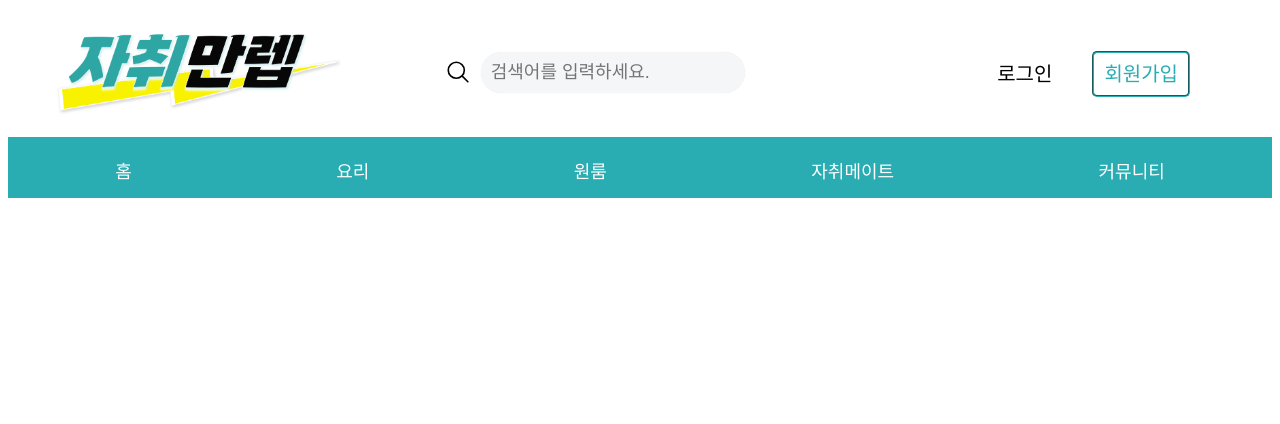
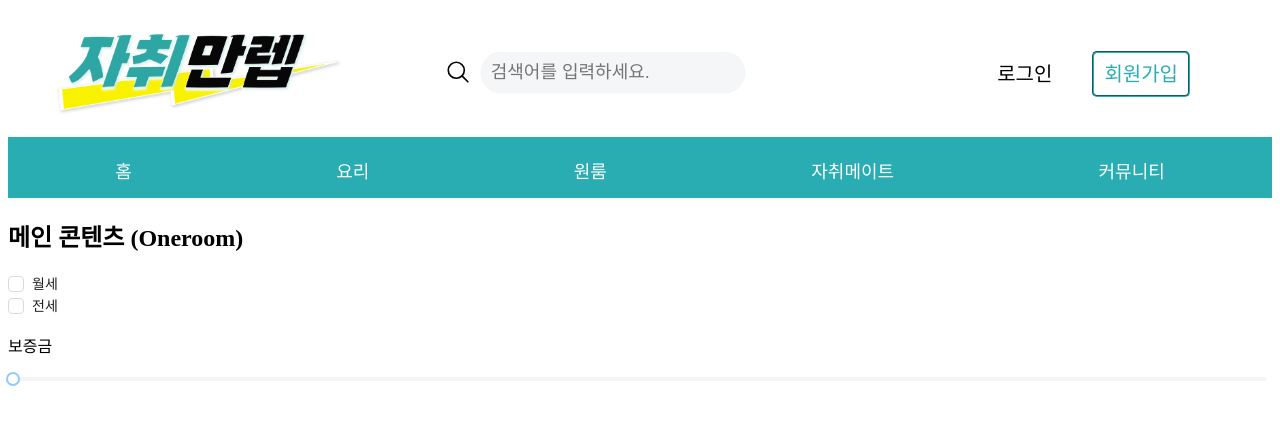
Before and after one commit to 2024-Hansung-Capstone/projectj-frontend, a React (Create React App) app: page /Oneroom in a window 1280 px wide. Shown: the top 424 px of the page. Built offline with nearby package versions, Linux system fonts and the light colour scheme; a web font is replaced by a local one.

Commit message:
oneroom page(unfinished)

```diff
--- a/package.json
+++ b/package.json
@@ -6,6 +6,7 @@
     "@testing-library/jest-dom": "^5.17.0",
     "@testing-library/react": "^13.4.0",
     "@testing-library/user-event": "^13.5.0",
+    "antd": "^5.14.0",
     "react": "^18.2.0",
     "react-dom": "^18.2.0",
     "react-icons": "^5.0.1",
--- a/src/App.js
+++ b/src/App.js
@@ -7,6 +7,7 @@ import HeaderA from "./pages/AfterLogin/Header";
 import HomeA from "./pages/AfterLogin/Home";
 import MateA from "./pages/BeforeLogin/Mate";
 import CommunityA from "./pages/AfterLogin/Community";
+import Oneroom from "./pages/AfterLogin/Oneroom";
 
 // BeforeLogin
 import HeaderB from "./pages/BeforeLogin/Header";
@@ -34,6 +35,7 @@ function App() {
             <Route path="/Community" element={isAuthenticated ? <CommunityB /> : <CommunityA />} />
             <Route path="/Login" element={<Login />}/>
             <Route path="/Signup" element={<Signup />}/>
+            <Route path="/Oneroom" element={<Oneroom />} />
           </Routes>
         </div>
         <div className="footer-section"></div>
--- a/src/components/Category.js
+++ b/src/components/Category.js
@@ -8,10 +8,13 @@ const Category = () => {
   return (
     <div className="category-container">
       {categories.map((category, index) => (
-        <Link key={index} to={category === "홈" ? '/' : category === "자취메이트" ? '/Mate' : `/${category.toLowerCase()}`} className="category-item">
+        <Link
+          key={index}
+          to={category === "홈" ? '/' : category === "자취메이트" ? '/Mate' : category === "원룸" ? '/Oneroom' : `/${category.toLowerCase()}`}
+          className="category-item"
+        >
           {category}
-        </Link>  // 카테고리 링크 위치
-
+        </Link>
       ))}
     </div>
   );
--- /dev/null
+++ b/src/components/FilterBar.js
@@ -0,0 +1,63 @@
+import React from 'react';
+import { Checkbox, Slider } from 'antd'; // 예시로 Ant Design의 Checkbox와 Slider 컴포넌트 사용
+
+const FilterBar = ({
+  isMonthly,
+  isJeonse,
+  jeonseAmount,
+  depositAmount,
+  monthlyRent,
+  onMonthlyChange,
+  onJeonseChange,
+  onJeonseAmountChange,
+  onDepositAmountChange,
+  onMonthlyRentChange,
+}) => {
+  return (
+    <div className='filter-bar-container'>
+      <div className='filter-item'>
+        <Checkbox checked={isMonthly} onChange={onMonthlyChange}>
+          월세
+        </Checkbox>
+      </div>
+      <div className='filter-item'>
+        <Checkbox checked={isJeonse} onChange={onJeonseChange}>
+          전세
+        </Checkbox>
+      </div>
+      {isJeonse && (
+        <div className='filter-item'>
+          <p>전세금</p>
+          <Slider
+            min={0}
+            max={100000000} // 최대 전세금 범위 설정
+            value={jeonseAmount}
+            onChange={onJeonseAmountChange}
+          />
+        </div>
+      )}
+      <div className='filter-item'>
+        <p>보증금</p>
+        <Slider
+          min={0}
+          max={100000000} // 최대 보증금 범위 설정
+          value={depositAmount}
+          onChange={onDepositAmountChange}
+        />
+      </div>
+      {isMonthly && (
+        <div className='filter-item'>
+          <p>월세</p>
+          <Slider
+            min={0}
+            max={5000000} // 최대 월세 범위 설정
+            value={monthlyRent}
+            onChange={onMonthlyRentChange}
+          />
+        </div>
+      )}
+    </div>
+  );
+};
+
+export default FilterBar;
--- /dev/null
+++ b/src/pages/AfterLogin/Oneroom.js
@@ -0,0 +1,65 @@
+import React, { useState } from 'react';
+import { Link } from 'react-router-dom';
+import FilterBar from '../../components/FilterBar';
+import './Oneroom.css';
+
+const Oneroom = () => {
+  const [isMonthly, setMonthly] = useState(false);
+  const [isJeonse, setJeonse] = useState(false);
+  const [jeonseAmount, setJeonseAmount] = useState(0);
+  const [depositAmount, setDepositAmount] = useState(0);
+  const [monthlyRent, setMonthlyRent] = useState(0);
+
+  const handleMonthlyChange = () => {
+    setMonthly(!isMonthly);
+  };
+
+  const handleJeonseChange = () => {
+    setJeonse(!isJeonse);
+  };
+
+  const handleJeonseAmountChange = (value) => {
+    setJeonseAmount(value);
+  };
+
+  const handleDepositAmountChange = (value) => {
+    setDepositAmount(value);
+  };
+
+  const handleMonthlyRentChange = (value) => {
+    setMonthlyRent(value);
+  };
+
+  return (
+    <div className='oneroom-container'>
+      <div className='main-content'>
+        <h2>메인 콘텐츠 (Oneroom)</h2>
+      </div>
+      <div className='filter-section'>
+        <div className='filter-bar'>
+          {console.log({
+            isMonthly,
+            isJeonse,
+            jeonseAmount,
+            depositAmount,
+            monthlyRent,
+          })}
+          <FilterBar
+            isMonthly={isMonthly}
+            isJeonse={isJeonse}
+            jeonseAmount={jeonseAmount}
+            depositAmount={depositAmount}
+            monthlyRent={monthlyRent}
+            onMonthlyChange={handleMonthlyChange}
+            onJeonseChange={handleJeonseChange}
+            onJeonseAmountChange={handleJeonseAmountChange}
+            onDepositAmountChange={handleDepositAmountChange}
+            onMonthlyRentChange={handleMonthlyRentChange}
+          />
+        </div>
+      </div>
+    </div>
+  );
+};
+
+export default Oneroom;
```
Also changed, not shown: src/pages/AfterLogin/Oneroom.css (added), 1 other file (tests, documents, lock files or other folders).
